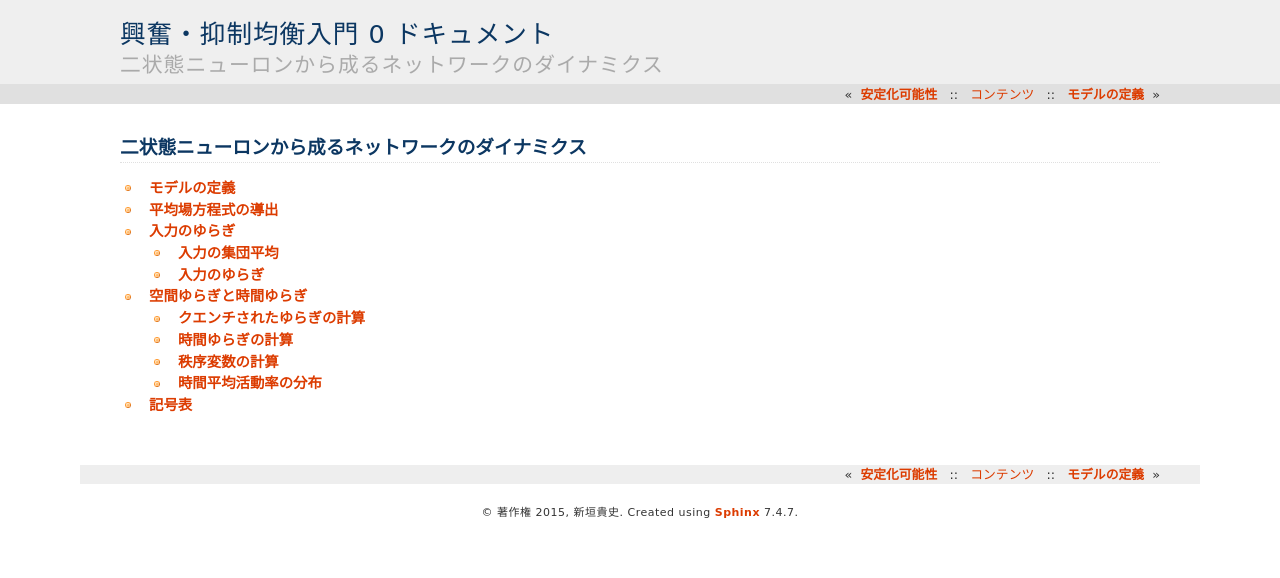
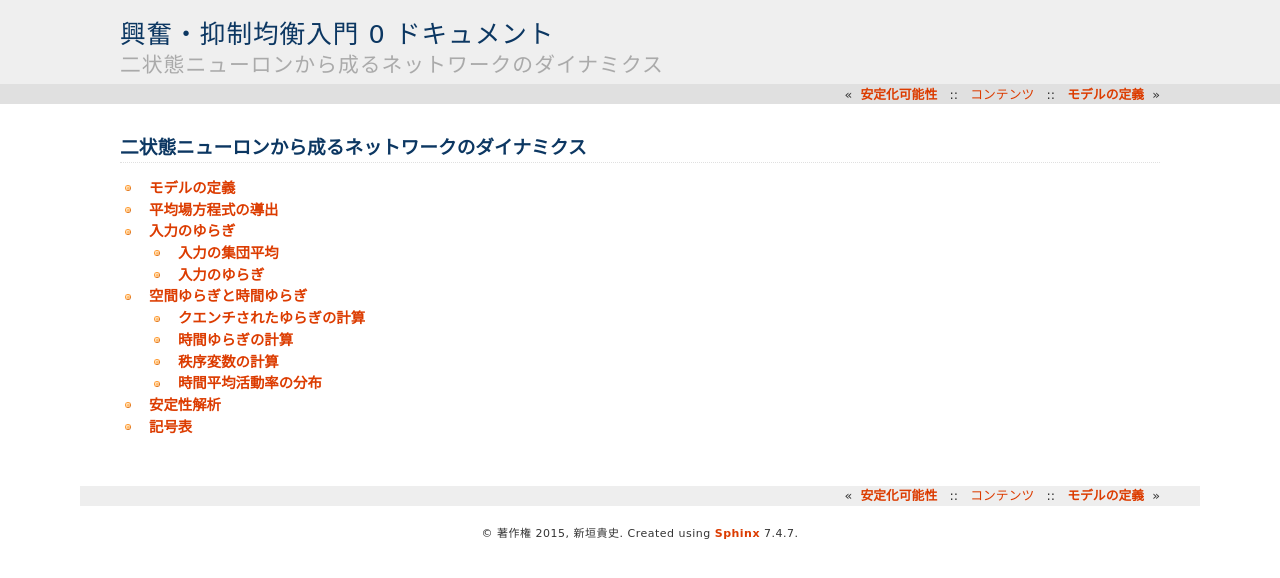
Before and after one commit to tkf/balance-tutorial-ja, a Sphinx documentation site: the page built from source/binary_network/index.rst, in a window 1280 px wide. Shown: the top 578 px of the page. Built offline with Sphinx 7.4.7, drawn with Linux system fonts in a browser that asks for light colours; formulas are drawn with MathJax 3.

Commit message:
todo:: 書く: 安定性解析

```diff
--- a/source/binary_network/index.rst
+++ b/source/binary_network/index.rst
@@ -12,4 +12,5 @@
    mean_field_theory
    fluctuations_of_input
    fluctuations/index
+   stability
    notations
--- /dev/null
+++ b/source/binary_network/stability.rst
@@ -0,0 +1,5 @@
+============
+ 安定性解析
+============
+
+.. todo:: 書く: 安定性解析
```
